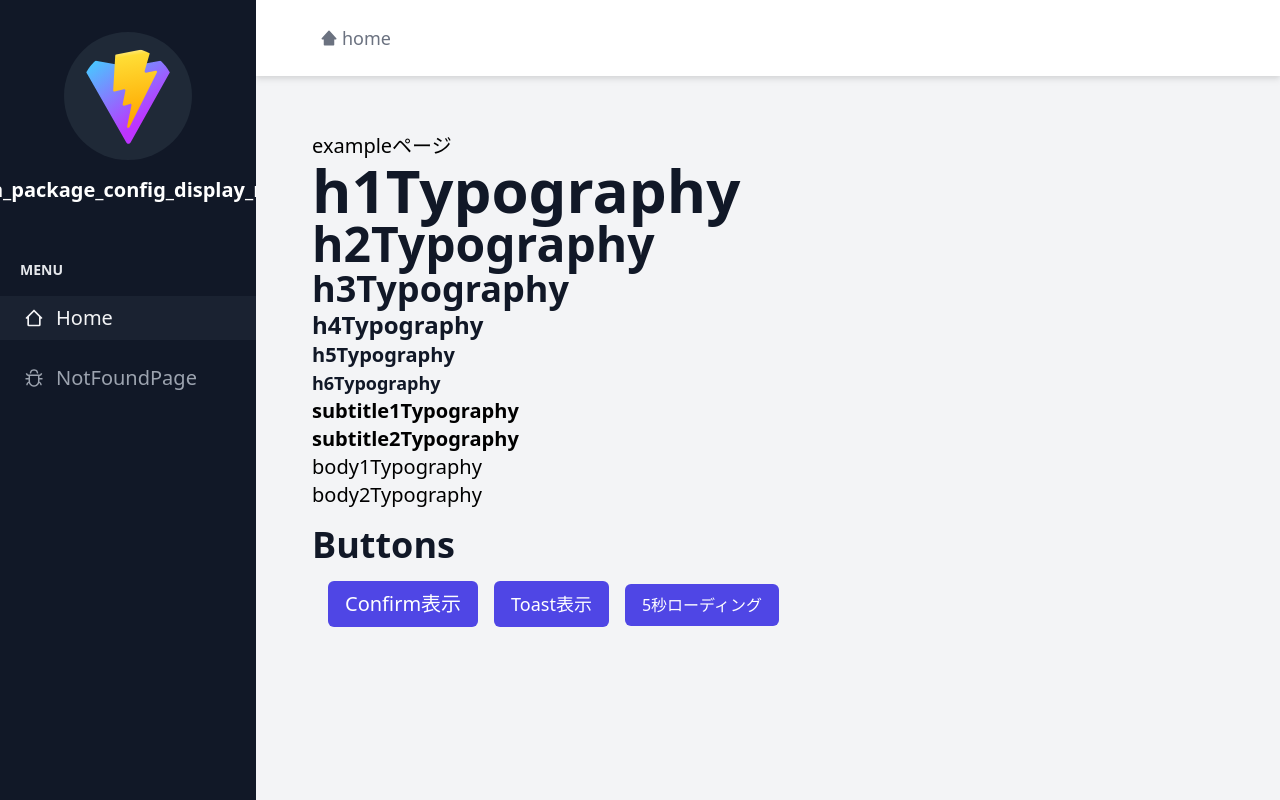
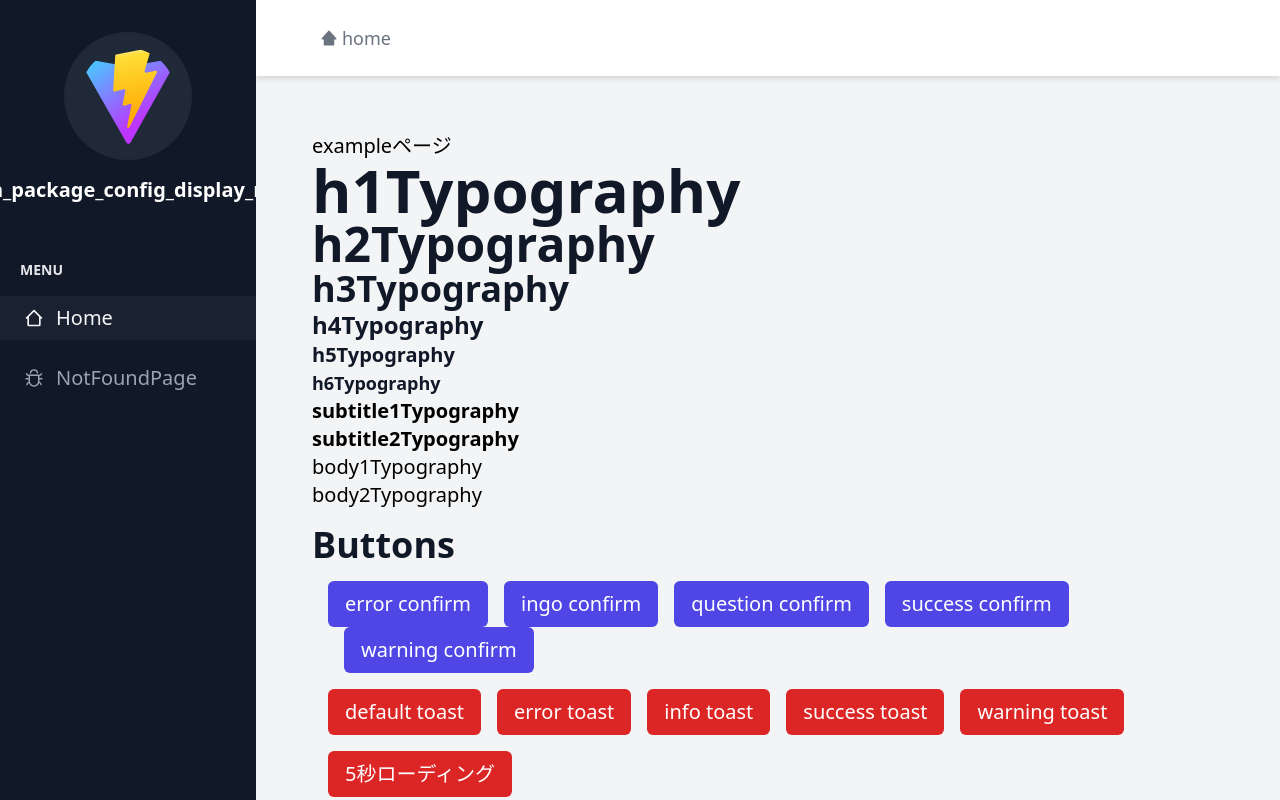
Before and after one commit to DevLabo000/vite-react-ts-template, a React (Vite) app: page / in a window 1280 px wide. Built offline with nearby package versions, Linux system fonts and the light colour scheme.

Commit message:
exampleを追加

```diff
--- a/src/features/example/index.tsx
+++ b/src/features/example/index.tsx
@@ -1,28 +1,58 @@
-import { useState } from 'react';
-import { Button } from '@/components/elements/button';
-import { Spinner } from '@/components/elements/spinner';
-import { Typography } from '@/components/elements/typography';
-import { useToast, useConfirm } from '@/hooks';
+import { useState } from 'react'
+import { Button } from '@/components/elements/button'
+import { Spinner } from '@/components/elements/spinner'
+import { Typography } from '@/components/elements/typography'
+import { useToast, useConfirm } from '@/hooks'
 
 export function ExampleContainer() {
-  const { showConfirm } = useConfirm();
-  const { showToast } = useToast();
-  const [isLoading, setIsLoading] = useState<boolean>(false);
+  const { showConfirm } = useConfirm()
+  const { showToast } = useToast()
+  const [isLoading, setIsLoading] = useState<boolean>(false)
 
-  const handleClick = async () => {
-    await showConfirm('C001');
-  };
+  const handleClickConfirmErr = async () => {
+    await showConfirm('C001')
+  }
 
-  const handleClick2 = () => {
-    showToast('T002');
-  };
+  const handleClickConfirminfo = async () => {
+    await showConfirm('C002')
+  }
+  const handleClickConfirmQue = async () => {
+    await showConfirm('C003')
+  }
+  const handleClickConfirmSuc = async () => {
+    await showConfirm('C004')
+  }
+
+  const handleClickConfirmWarn = async () => {
+    await showConfirm('C005')
+  }
+
+  const handleClickToastDef = () => {
+    showToast('T001')
+  }
+
+  const handleClickToastErr = () => {
+    showToast('T002')
+  }
+
+  const handleClickToastInfo = () => {
+    showToast('T003')
+  }
+
+  const handleClickToastSuc = () => {
+    showToast('T004')
+  }
+
+  const handleClickToastWarn = () => {
+    showToast('T005')
+  }
 
   const handleLoadingClick = () => {
-    setIsLoading(true);
+    setIsLoading(true)
     setTimeout(() => {
-      setIsLoading(false);
-    }, 5000);
-  };
+      setIsLoading(false)
+    }, 5000)
+  }
 
   return (
     <>
@@ -46,28 +76,121 @@ export function ExampleContainer() {
               <div className="my-4">
                 <Typography variant="h3">Buttons</Typography>
               </div>
+              <div className="space-x-4">
+                <Button
+                  color="primary"
+                  size="xl"
+                  onClick={handleClickConfirmErr}
+                >
+                  error confirm
+                </Button>
 
-              <Button color="primary" size="xl" onClick={handleClick}>
-                Confirm表示
-              </Button>
+                <Button
+                  color="primary"
+                  size="xl"
+                  onClick={handleClickConfirminfo}
+                >
+                  ingo confirm
+                </Button>
 
-              <Button color="primary" size="large" onClick={handleClick2}>
-                Toast表示
-              </Button>
+                <Button
+                  color="primary"
+                  size="xl"
+                  onClick={handleClickConfirmQue}
+                >
+                  question confirm
+                </Button>
 
-              <Button
-                color="primary"
-                size="medium"
-                onClick={handleLoadingClick}
-              >
-                5秒ローディング
-              </Button>
+                <Button
+                  color="primary"
+                  size="xl"
+                  onClick={handleClickConfirmSuc}
+                >
+                  success confirm
+                </Button>
+
+                <Button
+                  color="primary"
+                  size="xl"
+                  onClick={handleClickConfirmWarn}
+                >
+                  warning confirm
+                </Button>
+              </div>
+              <div className="mt-4 space-x-4">
+                <Button color="danger" size="xl" onClick={handleClickToastDef}>
+                  default toast
+                </Button>
+
+                <Button color="danger" size="xl" onClick={handleClickToastErr}>
+                  error toast
+                </Button>
+
+                <Button color="danger" size="xl" onClick={handleClickToastInfo}>
+                  info toast
+                </Button>
+
+                <Button color="danger" size="xl" onClick={handleClickToastSuc}>
+                  success toast
+                </Button>
+
+                <Button color="danger" size="xl" onClick={handleClickToastWarn}>
+                  warning toast
+                </Button>
+              </div>
+
+              <div className="mt-4">
+                <Button color="danger" size="xl" onClick={handleLoadingClick}>
+                  5秒ローディング
+                </Button>
+              </div>
+              <div className="mt-4">
+                <Button
+                  color="primary"
+                  size="large"
+                  fullWidth
+                  onClick={handleClickToastWarn}
+                >
+                  full width
+                </Button>
+              </div>
+
+              <div className="mt-4">
+                <Button
+                  color="primary"
+                  size="large"
+                  disabled
+                  onClick={handleClickToastWarn}
+                >
+                  disabled
+                </Button>
+              </div>
+
+              <div className="mt-4">
+                <Button
+                  color="primary"
+                  size="medium"
+                  onClick={handleClickToastWarn}
+                >
+                  medium size
+                </Button>
+              </div>
+
+              <div className="mt-4">
+                <Button
+                  color="primary"
+                  size="small"
+                  onClick={handleClickToastWarn}
+                >
+                  small size
+                </Button>
+              </div>
             </div>
           </div>
         </div>
       )}
     </>
-  );
+  )
 }
 
-export default ExampleContainer;
+export default ExampleContainer
--- a/src/hooks/useConfirm/constants.ts
+++ b/src/hooks/useConfirm/constants.ts
@@ -1,10 +1,26 @@
-import { ConfirmMessageType } from './types';
+import { ConfirmMessageType } from './types'
 
 export const confirmMessages: ConfirmMessageType[] = [
   {
     id: 'C001',
-    options: { title: 'aaaaaa', icon: 'info' },
+    options: { title: 'ERRORメッセージ', icon: 'error' },
   },
-];
+  {
+    id: 'C002',
+    options: { title: 'INFOメッセージ', icon: 'info' },
+  },
+  {
+    id: 'C003',
+    options: { title: 'QUESTIONメッセージ', icon: 'question' },
+  },
+  {
+    id: 'C004',
+    options: { title: 'SUCCESSメッセージ', icon: 'success' },
+  },
+  {
+    id: 'C005',
+    options: { title: 'WARNINGメッセージ', icon: 'warning' },
+  },
+]
 
-export default confirmMessages;
+export default confirmMessages
```
